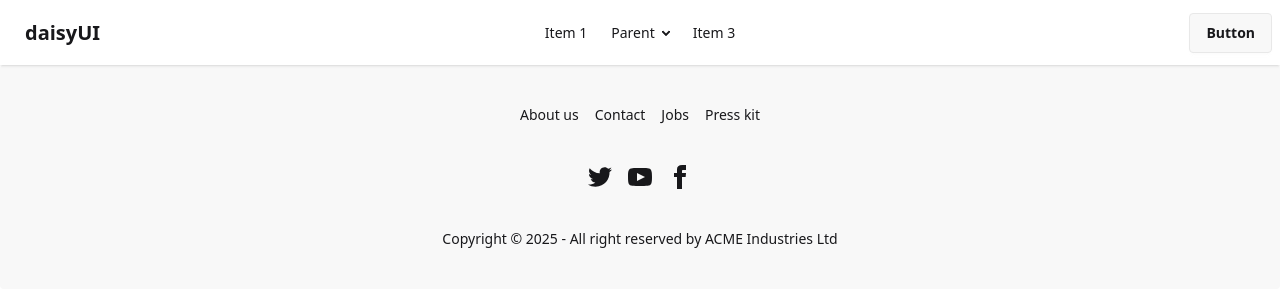
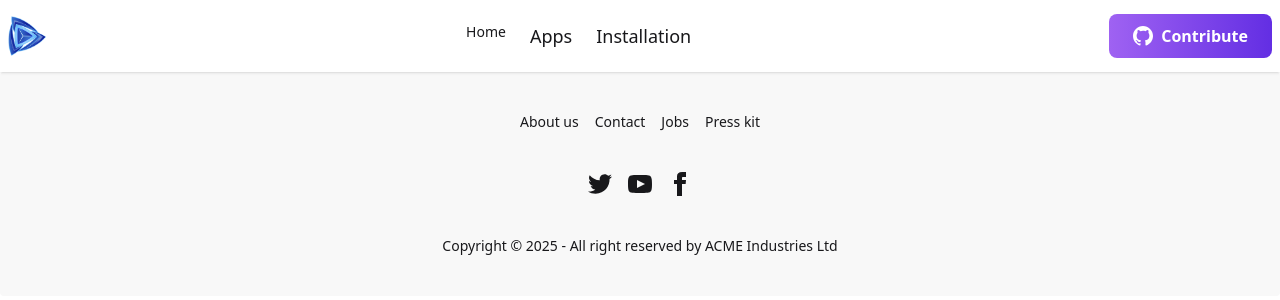
Before and after one commit to withrifat/ph-b12-assignment-07, a React (Vite) app: page / in a window 1280 px wide. Shown: the top 300 px of the page. Built offline with nearby package versions, Linux system fonts and the light colour scheme.

Commit message:
update nav bar

```diff
--- /dev/null
+++ b/src/Components/Apps/Apps.jsx
@@ -0,0 +1,11 @@
+import React from 'react';
+
+const Apps = () => {
+    return (
+        <div>
+            apps
+        </div>
+    );
+};
+
+export default Apps;
--- /dev/null
+++ b/src/Components/Installation/Installation.jsx
@@ -0,0 +1,11 @@
+import React from 'react';
+
+const Installation = () => {
+    return (
+        <div>
+            Installation
+        </div>
+    );
+};
+
+export default Installation;
--- a/src/Components/NavBar/NavBar.jsx
+++ b/src/Components/NavBar/NavBar.jsx
@@ -1,46 +1,65 @@
-import React from 'react';
+import React from "react";
+import { NavLink } from "react-router-dom";
 
 const NavBar = () => {
+  const menuItems = (
+    <>
+      <li><NavLink to="/home" className="text-sm">Home</NavLink></li>
+      <li><NavLink to="/apps" className="text-lg">Apps</NavLink></li>
+      <li><NavLink to="/installation" className="text-lg">Installation</NavLink></li>
+    </>
+  );
+
   return (
-<div className="navbar bg-base-100 shadow-sm">
-  <div className="navbar-start">
-    <div className="dropdown">
-      <div tabIndex={0} role="button" className="btn btn-ghost lg:hidden">
-        <svg xmlns="http://www.w3.org/2000/svg" className="h-5 w-5" fill="none" viewBox="0 0 24 24" stroke="currentColor"> <path strokeLinecap="round" strokeLinejoin="round" strokeWidth="2" d="M4 6h16M4 12h8m-8 6h16" /> </svg>
-      </div>
+    <div className="navbar bg-base-100 shadow-sm sticky top-0 z-50">
+      <div className="container mx-auto flex justify-between items-center">
+        <div className="flex items-center">
+          <div className="dropdown lg:hidden">
+            <button tabIndex={0} className="btn btn-ghost">
+              <svg
+                xmlns="http://www.w3.org/2000/svg"
+                className="h-5 w-5"
+                fill="none"
+                viewBox="0 0 24 24"
+                stroke="currentColor"
+              >
+                <path strokeLinecap="round" strokeLinejoin="round" strokeWidth="2" d="M4 6h16M4 12h16M4 18h16" />
+              </svg>
+            </button>
             <ul
               tabIndex={0}
-        className="menu menu-sm dropdown-content bg-base-100 rounded-box z-1 mt-3 w-52 p-2 shadow">
-        <li><a>Item 1</a></li>
-        <li>
-          <a>Parent</a>
-          <ul className="p-2">
-            <li><a>Submenu 1</a></li>
-            <li><a>Submenu 2</a></li>
-          </ul>
-        </li>
-        <li><a>Item 3</a></li>
+              className="menu menu-sm dropdown-content bg-base-100 rounded-box mt-3 w-52 p-2 shadow"
+            >
+              {menuItems}
             </ul>
           </div>
-    <a className="btn btn-ghost text-xl">daisyUI</a>
+          <NavLink to="/">
+            <img src="/logo.png" alt="logo" className="h-10 w-10" />
+          </NavLink>
         </div>
-  <div className="navbar-center hidden lg:flex">
-    <ul className="menu menu-horizontal px-1">
-      <li><a>Item 1</a></li>
-      <li>
-        <details>
-          <summary>Parent</summary>
-          <ul className="p-2">
-            <li><a>Submenu 1</a></li>
-            <li><a>Submenu 2</a></li>
-          </ul>
-        </details>
-      </li>
-      <li><a>Item 3</a></li>
-    </ul>
+
+        <div className="hidden lg:flex">
+          <ul className="menu menu-horizontal px-1">{menuItems}</ul>
         </div>
-  <div className="navbar-end">
-    <a className="btn">Button</a>
+
+        <div>
+          <a
+            href="https://github.com/withrifat"
+            target="_blank"
+            rel="noopener noreferrer"
+            className="btn-main flex items-center gap-2"
+          >
+            <svg
+              xmlns="http://www.w3.org/2000/svg"
+              viewBox="0 0 24 24"
+              fill="currentColor"
+              className="w-5 h-5"
+            >
+              <path d="M12 0C5.37 0 0 5.37 0 12c0 5.3 3.438 9.8 8.205 11.385.6.11.82-.26.82-.577 0-.285-.01-1.04-.015-2.04-3.338.727-4.042-1.61-4.042-1.61-.547-1.387-1.335-1.756-1.335-1.756-1.09-.744.083-.73.083-.73 1.205.085 1.84 1.237 1.84 1.237 1.07 1.835 2.807 1.305 3.492.998.108-.775.42-1.305.763-1.605-2.665-.3-5.466-1.335-5.466-5.933 0-1.31.47-2.382 1.236-3.22-.124-.302-.535-1.523.116-3.176 0 0 1.008-.322 3.3 1.23a11.52 11.52 0 0 1 3.003-.404c1.018.005 2.043.138 3.003.404 2.29-1.552 3.297-1.23 3.297-1.23.653 1.653.242 2.874.118 3.176.77.838 1.234 1.91 1.234 3.22 0 4.61-2.804 5.63-5.476 5.924.43.372.823 1.104.823 2.23 0 1.61-.015 2.91-.015 3.305 0 .32.216.694.825.576C20.565 21.796 24 17.3 24 12c0-6.63-5.37-12-12-12z" />
+            </svg>
+            Contribute
+          </a>
+        </div>
       </div>
     </div>
   );
--- a/src/Pages/ErrorPage.jsx
+++ b/src/Pages/ErrorPage.jsx
@@ -1,11 +1,18 @@
 import React from 'react';
+import { useNavigate } from 'react-router';
 
 const ErrorPage = () => {
-    return (
-        <div>
-            <h3>error page</h3>
-        </div>
-    );
+  const navigate = useNavigate();
+  return (
+    <div className="min-h-[calc(100vh-160px)] flex flex-col items-center justify-center text-center px-4">
+      <img src="/error-404.png" alt="404 Error" className="w-64 sm:w-80 mb-6" />
+      <h1 className="text-3xl sm:text-4xl font-semibold text-gray-800 mb-2">Oops, page not found!</h1>
+      <p className="text-gray-500 mb-6">The page you are looking for is not available.</p>
+      <button onClick={() => navigate(-1)} className="btn-main">
+        Go Back!
+      </button>
+    </div>
+  );
 };
 
 export default ErrorPage;
--- a/src/index.css
+++ b/src/index.css
@@ -1,2 +1,16 @@
 @import "tailwindcss";
 @plugin "daisyui";
+
+@layer components {
+  .btn-main {
+    @apply text-white font-semibold py-2.5 px-6 rounded-lg transition-all duration-300;
+    background: linear-gradient(to right, #9F62F2, #632EE3);
+  }
+  .btn-main:hover {
+    filter: brightness(1.1);
+    transform: translateY(-1px);
+  }
+  .btn-main:active {
+    filter: brightness(0.95);
+  }
+}
```
Lines whose indentation alone changed are shown as unchanged.
